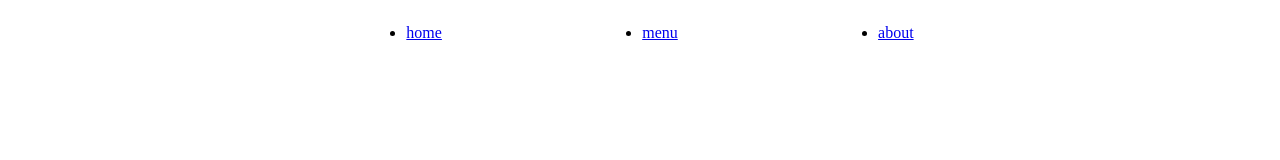
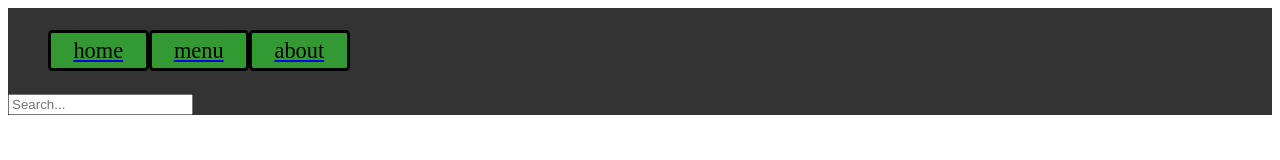
Before and after one commit to pyrxi/dropdown-menu, a plain HTML site: page index.html in a window 1280 px wide. Drawn offline with Linux system fonts and the light colour scheme.

Commit message:
about to refactor

```diff
--- a/index.html
+++ b/index.html
@@ -9,15 +9,16 @@
 
 <nav>
 <div class="grid">
-  <div></div>
-  <div class="grid-item">
+  <div class="grid-nav">
     <ul class="nav-bar-list">
-      <li><a href="index.html">home</a></li>
-      <li><a href="submenu/important-menu.html">menu</a></li>
-      <li><a href="about.html">about</a></li>
+      <a href="index.html"><li class="nav-menu">home</li></a>
+      <a href="submenu/important-menu.html"><li class="nav-menu">menu</li></a>
+      <a href="about.html"><li class="nav-menu">about</li></a>
     </ul>
+  <div class="nav-bar">
+    <input type="text" placeholder="Search..." class="nav-search">
   </div>
-  <div></div>
+  </div>
 </div>
 </nav>
 
--- a/styles/stylesheet.css
+++ b/styles/stylesheet.css
@@ -3,7 +3,43 @@
   grid-template-columns: 1fr 6fr 1fr;
 }
 
+.grid-nav {
+  grid-column-start: 1;
+  grid-column-end: 4;
+  background-color: #333;
+}
+
 .nav-bar-list {
   display: flex;
-  justify-content: space-evenly;
+  list-style: none
 }
+
+.nav-menu {
+  justify-content: flex-start;
+  border-color: #000;
+  background-color: #393;
+  color: #000400;
+  border-style: solid;
+  border-width: 0.14em;
+  border-radius: 0.2em;
+  padding: 1em;
+  padding-top: 0.2em;
+  padding-bottom: 0.2em;
+}
+
+
+.nav-bar {
+  grid-column-start: 3;
+  grid-row-start: 1;
+  grid-row-end: 1;
+}
+
+.nav-search {
+  display: flex;
+  justify-content: flex-end;
+}
+
+nav {
+  font-size: 1.4rem;
+  text-decoration: none;
+}
```
Also changed, not shown: about.html (+8 -5 lines), submenu/important-menu.html (+8 -5 lines).
